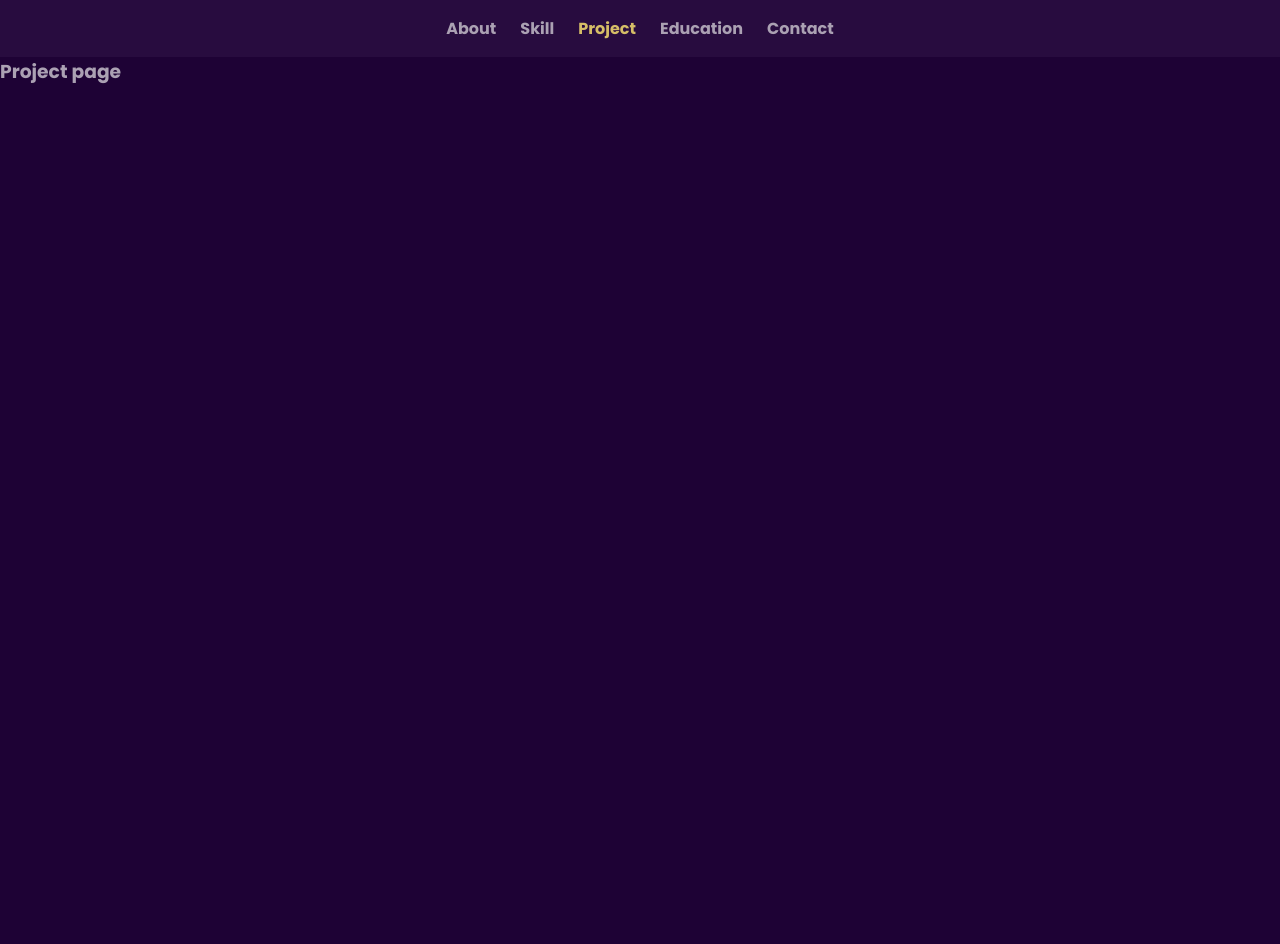
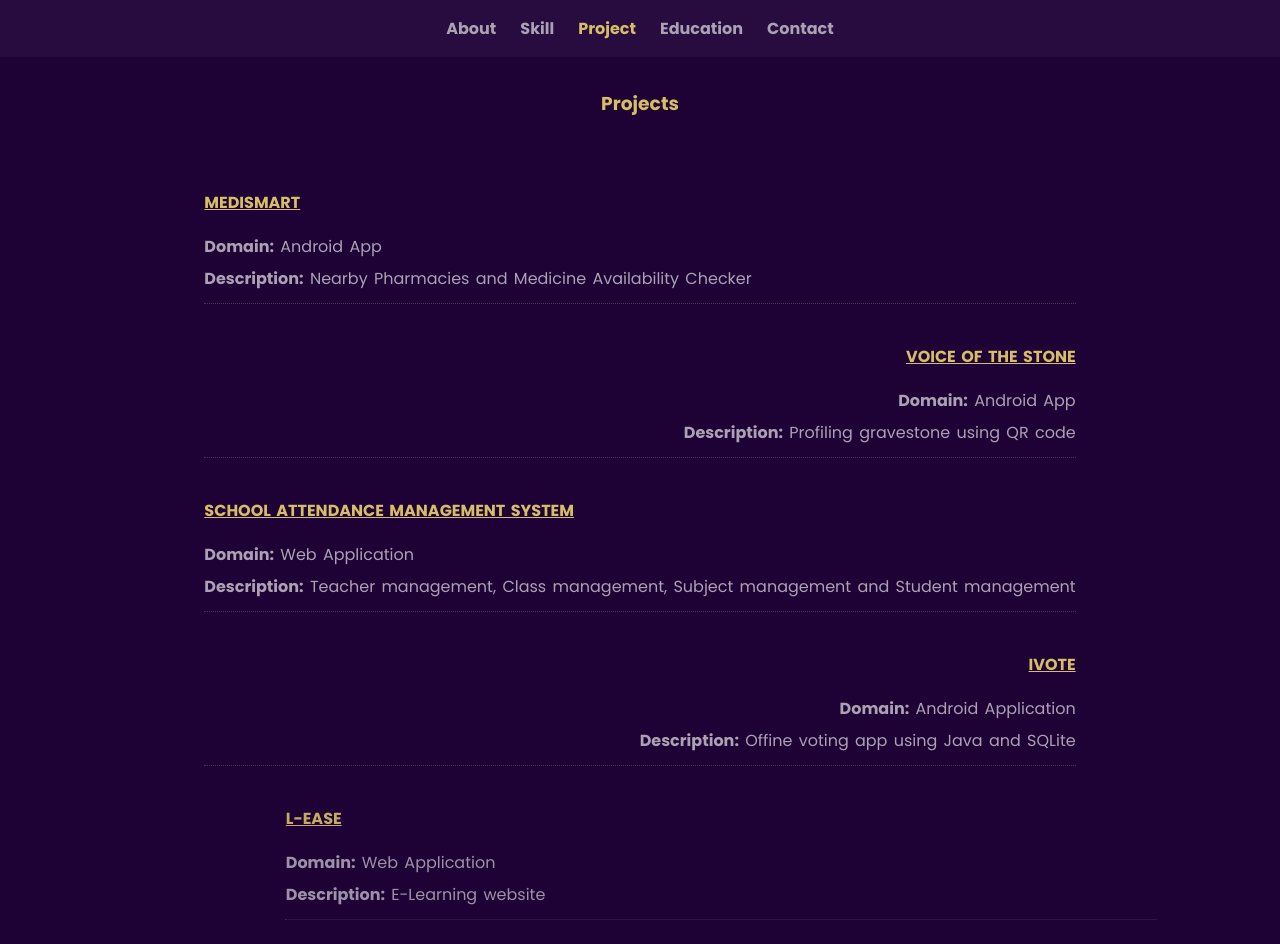
Before and after one commit to learnease95/portfolio, a Next.js app: page /project in a window 1280 px wide. Shown: the top 944 px of the page. Before the commit the page ends 800 px from the top, so only its background shows below. Built offline with nearby package versions, Linux system fonts and the light colour scheme.

Commit message:
project page ui done

```diff
--- a/app/project/page.jsx
+++ b/app/project/page.jsx
@@ -1,7 +1,60 @@
+import styles from "./page.module.css";
+
 export default function Project() {
   return (
-    <div>
-      <h3>Project page</h3>
+    <div className={styles.container}>
+      <div>
+        <h4 className={`${styles.hi}  ${styles.silde_1}`}>Projects</h4>
+      </div>
+      <div className={`${styles.project_container}`}>
+        <div className={`${styles.single_project}  ${styles.silde_2}`}>
+          <h5>MEDISMART</h5>
+          <p>
+            <span className={styles.para_title}>Domain:</span> Android App
+            <br />
+            <span className={styles.para_title}>Description:</span> Nearby
+            Pharmacies and Medicine Availability Checker
+          </p>
+        </div>
+        <div className={`${styles.single_project}  ${styles.silde_3}`}>
+          <h5>VOICE OF THE STONE</h5>
+          <p>
+            <span className={styles.para_title}>Domain:</span> Android App
+            <br />
+            <span className={styles.para_title}>Description:</span> Profiling
+            gravestone using QR code
+          </p>
+        </div>
+        <div className={`${styles.single_project}  ${styles.silde_4}`}>
+          <h5>SCHOOL ATTENDANCE MANAGEMENT SYSTEM</h5>
+          <p>
+            <span className={styles.para_title}>Domain:</span> Web Application
+            <br />
+            <span className={styles.para_title}>Description:</span> Teacher
+            management, Class management, Subject management and Student
+            management
+          </p>
+        </div>
+        <div className={`${styles.single_project}  ${styles.silde_5}`}>
+          <h5>IVOTE</h5>
+          <p>
+            <span className={styles.para_title}>Domain:</span> Android
+            Application
+            <br />
+            <span className={styles.para_title}>Description:</span> Offine
+            voting app using Java and SQLite
+          </p>
+        </div>
+        <div className={`${styles.single_project}  ${styles.silde_6}`}>
+          <h5>L-EASE</h5>
+          <p>
+            <span className={styles.para_title}>Domain:</span> Web Application
+            <br />
+            <span className={styles.para_title}>Description:</span> E-Learning
+            website
+          </p>
+        </div>
+      </div>
     </div>
   );
 }
--- /dev/null
+++ b/app/project/page.module.css
@@ -0,0 +1,107 @@
+.container {
+  display: flex;
+  flex-direction: column;
+  gap: 32px;
+  justify-content: center;
+  align-items: center;
+  padding: 32px;
+}
+
+.hi {
+  font-size: 14pt;
+  color: var(--imp-text);
+}
+
+.project_container {
+  display: flex;
+  flex-direction: column;
+  gap: 32px;
+  justify-content: center;
+  width: fit-content;
+  padding: 32px;
+}
+
+.single_project {
+  display: flex;
+  flex-direction: column;
+  justify-content: center;
+  gap: 16px;
+  border-bottom: 1px dotted rgba(255, 255, 255, 0.18);
+  padding: 8px 0;
+  width: 100%;
+}
+
+.single_project:nth-child(even) {
+  text-align: right;
+}
+
+.single_project h5 {
+  color: var(--imp-text);
+  text-decoration: underline;
+  font-size: 12pt;
+  word-spacing: 2px;
+}
+
+.single_project p {
+  word-spacing: 2px;
+  line-height: 32px;
+}
+
+.para_title {
+  font-weight: bold;
+}
+
+/* project container */
+.silde_1 {
+  animation: sildeLeft 0.8s ease-out forwards;
+  opacity: 0;
+}
+
+/* project starts */
+.silde_2 {
+  animation: sildeRight 0.8s ease-out forwards;
+  animation-delay: 1s;
+  opacity: 0;
+}
+.silde_3 {
+  animation: sildeLeft 0.8s ease-out forwards;
+  animation-delay: 2s;
+  opacity: 0;
+}
+.silde_4 {
+  animation: sildeRight 0.8s ease-out forwards;
+  animation-delay: 3s;
+  opacity: 0;
+}
+.silde_5 {
+  animation: sildeLeft 0.8s ease-out forwards;
+  animation-delay: 4s;
+  opacity: 0;
+}
+.silde_6 {
+  animation: sildeRight 0.8s ease-out forwards;
+  animation-delay: 5s;
+  opacity: 0;
+}
+
+@keyframes sildeLeft {
+  from {
+    transform: translateX(-100%);
+    opacity: 0;
+  }
+  to {
+    transform: translateX(0);
+    opacity: 1;
+  }
+}
+
+@keyframes sildeRight {
+  from {
+    transform: translateX(100%);
+    opacity: 0;
+  }
+  to {
+    transform: translateX(0);
+    opacity: 1;
+  }
+}
```
